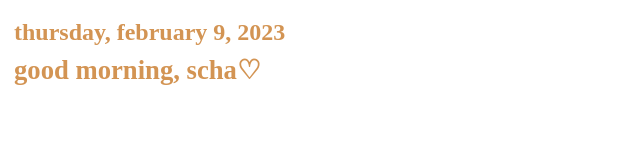
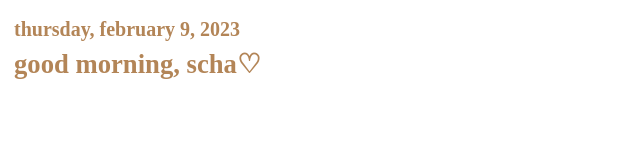
Before and after one commit to sch4wty/notion_widgets, a plain HTML site: page date-widget.html in a window 1280 px wide. Shown: the whole page, without its empty margins (0-640 px from the left). Drawn offline with Linux system fonts and the light colour scheme.

Commit message:
Update date-widget.html

```diff
--- a/date-widget.html
+++ b/date-widget.html
@@ -6,7 +6,7 @@
         display: flex;
         font-family: serif;
         font-size: 20pt;
-        color: #d39453;
+        color: #b38557;
         padding: 5px;
         border: 1px solid #ffffff;
         justify-content: left;
@@ -22,7 +22,7 @@
       }
 
       #date{
-          font-size:18pt;
+          font-size:15pt;
           font-weight: bold;
       }
 
```
